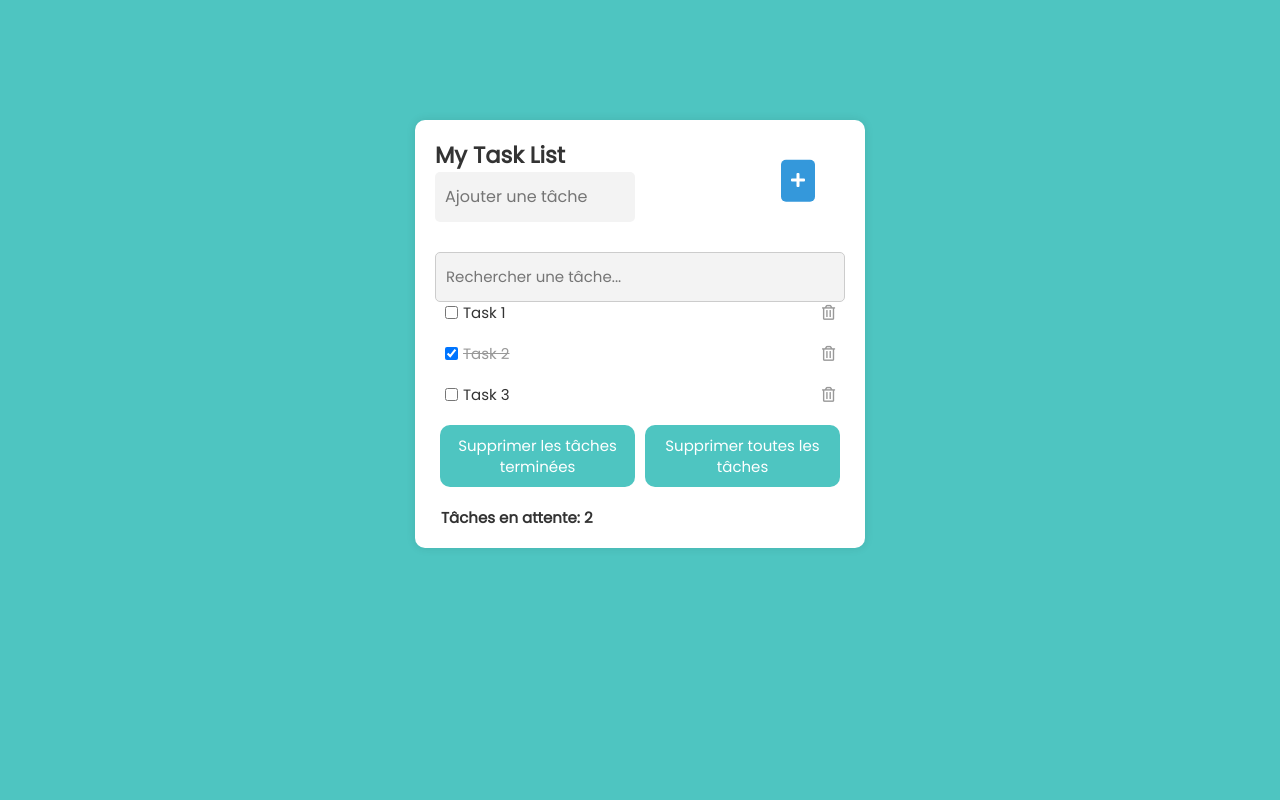
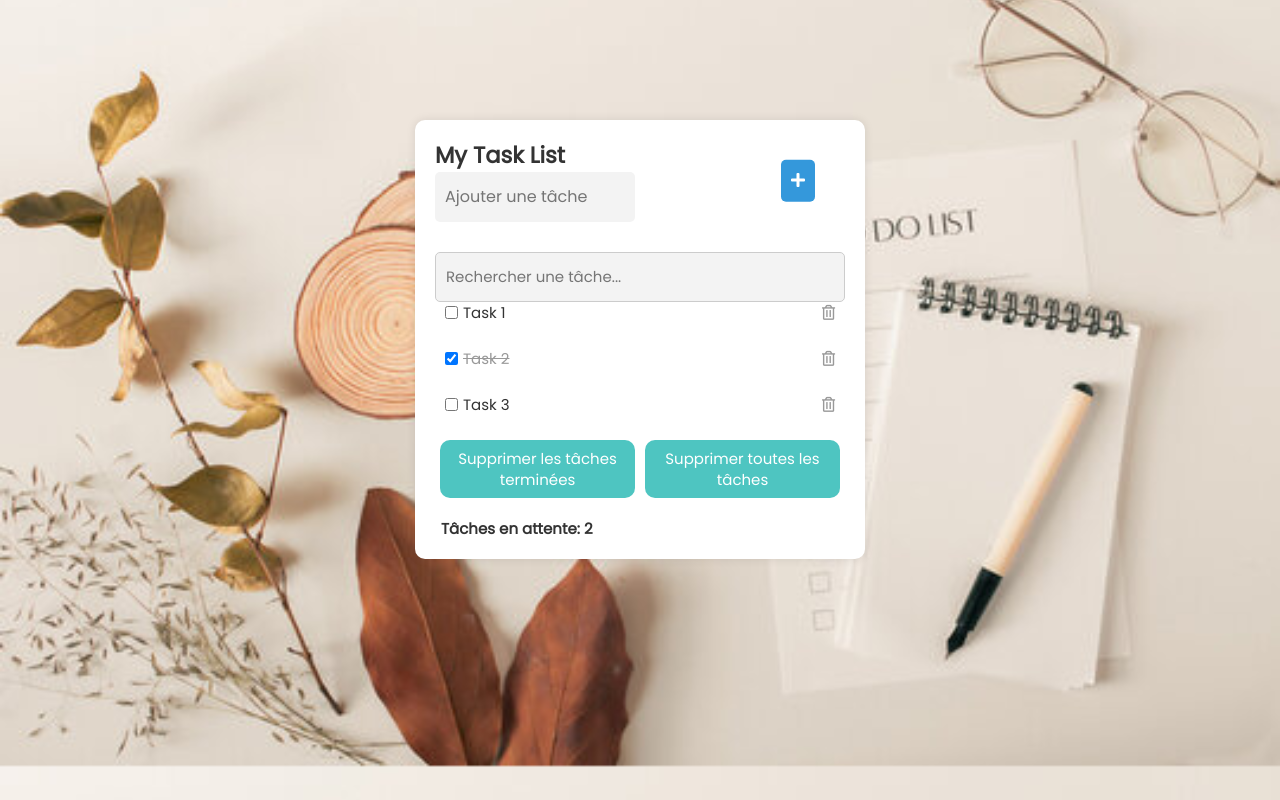
Before and after one commit to ka-chouchou1601/To_Do_List_VueJs, a Vue app in the folder Front_end/: page / in a window 1280 px wide. Built offline with nearby package versions, Linux system fonts and the light colour scheme.

Commit message:
bg color

```diff
--- a/Front_end/src/assets/css/main.css
+++ b/Front_end/src/assets/css/main.css
@@ -10,7 +10,10 @@ general
 
 body {
   font: 15px/1.4 "Poppins", sans-serif;
-  background: #4ec5c1;
+  /* Use background image */
+  background-image: url('bg.jpg'); /* Replace 'path_to_your_image.jpg' with your image path */
+  background-size: cover; /* Cover the entire background */
+  background-position: center; /* Center the background image */
   color: #333;
 }
 
@@ -86,8 +89,8 @@ task
 .form button {
   background: none;
   border: none;
-  color: #4ec5c1;
-  font-size: 18px;
+  color: #904F37; /* Changed button color */
+  font-size: 16px; /* Reduced button font size */
   position: absolute;
   top: 50%;
   right: 20px;
@@ -106,7 +109,7 @@ task
   color: #fff;
   border: none;
   border-radius: 10px;
-  padding: 10px;
+  padding: 8px; /* Reduced button padding */
   margin: 0 5px;
 }
 
@@ -129,7 +132,7 @@ task items
 .taskItems li {
   display: flex;
   justify-content: space-between;
-  margin: 0 0 20px;
+  margin: 0 0 25px; /* Increased margin-bottom for task items */
 }
 
 .taskItems button {
@@ -147,5 +150,5 @@ task items
 }
 
 .taskItems .toggle.toggle-completed {
-  text-decoration:line-through;
+  text-decoration: line-through;
 }
```
Also changed, not shown: Front_end/src/assets/css/bg.jpg (added).
